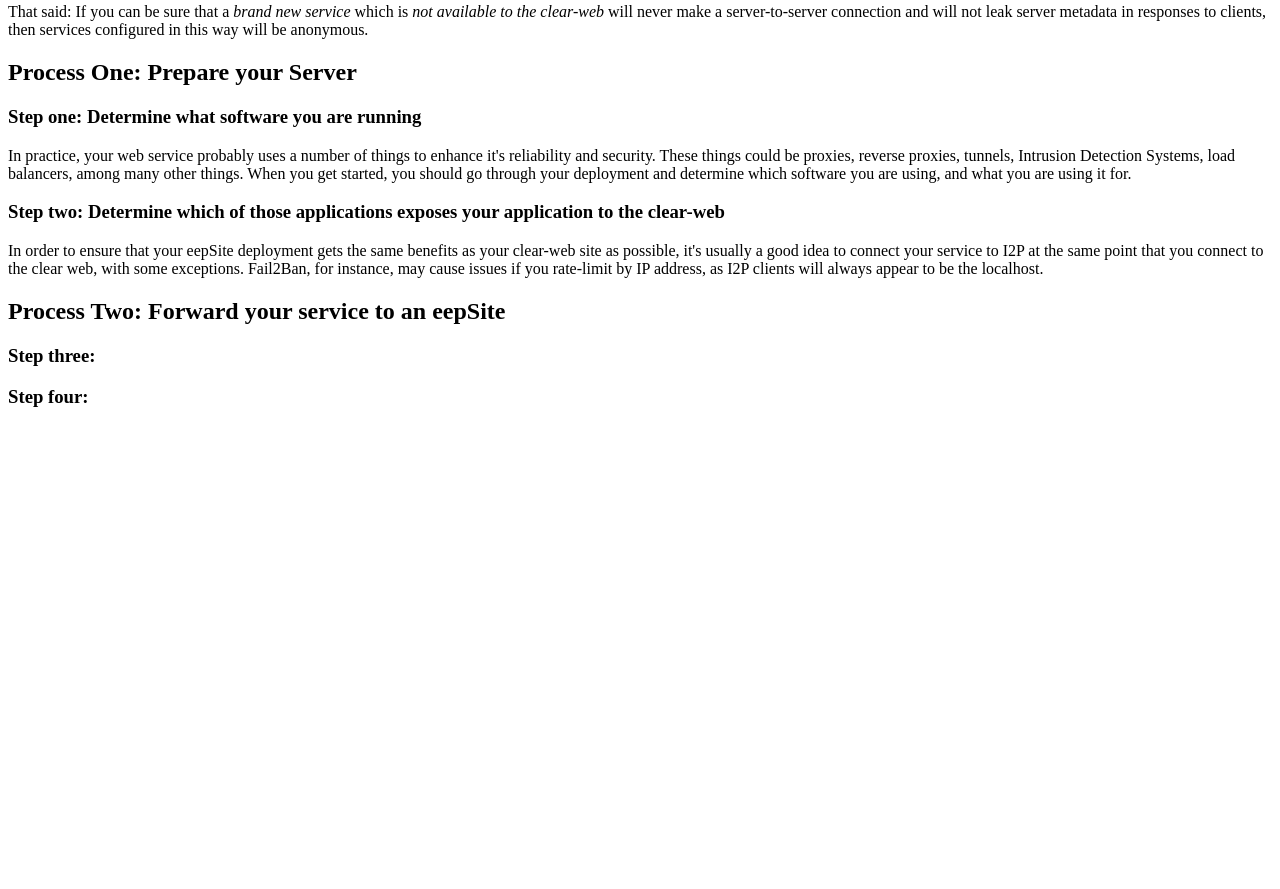
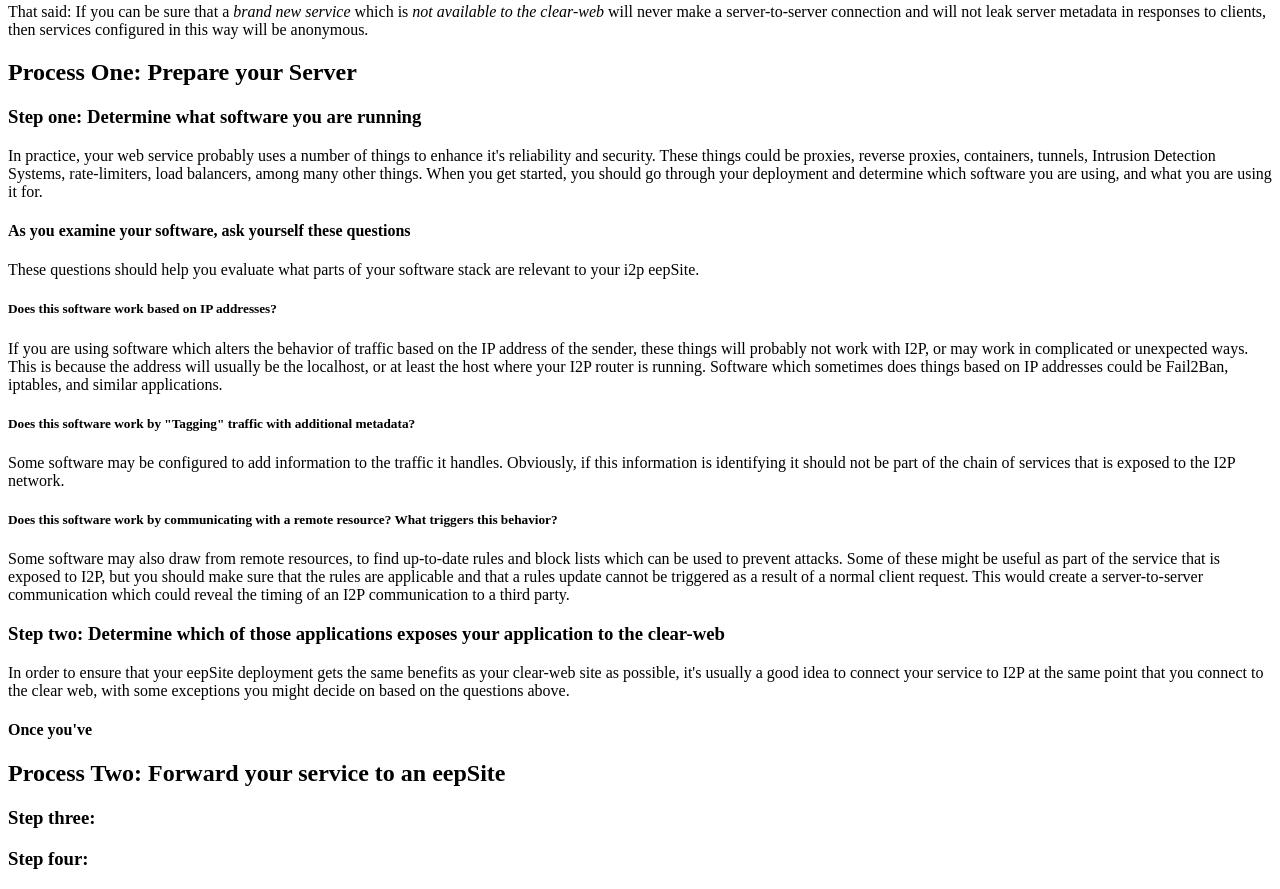
Before and after one commit to eyedeekay/Offer-I2P-Access-To-Your-Service, a plain HTML site: page index.html in a window 1280 px wide. Shown: the part 1070-1959 px from the top of the page. Before the commit the page ends 1496 px from the top, so only its background shows below. Drawn offline with Linux system fonts and the light colour scheme.

Commit message:
Text for step one considerations

```diff
--- a/index.html
+++ b/index.html
@@ -22,9 +22,18 @@
 <p>That said: If you can be sure that a <em>brand new service</em> which is <em>not</em> <em>available to the clear-web</em> will never make a server-to-server connection and will not leak server metadata in responses to clients, then services configured in this way will be anonymous.</p>
 <h2 id="process-one-prepare-your-server">Process One: Prepare your Server</h2>
 <h3 id="step-one-determine-what-software-you-are-running">Step one: Determine what software you are running</h3>
-<p>In practice, your web service probably uses a number of things to enhance it's reliability and security. These things could be proxies, reverse proxies, tunnels, Intrusion Detection Systems, load balancers, among many other things. When you get started, you should go through your deployment and determine which software you are using, and what you are using it for.</p>
+<p>In practice, your web service probably uses a number of things to enhance it's reliability and security. These things could be proxies, reverse proxies, containers, tunnels, Intrusion Detection Systems, rate-limiters, load balancers, among many other things. When you get started, you should go through your deployment and determine which software you are using, and what you are using it for.</p>
+<h4 id="as-you-examine-your-software-ask-yourself-these-questions">As you examine your software, ask yourself these questions</h4>
+<p>These questions should help you evaluate what parts of your software stack are relevant to your i2p eepSite.</p>
+<h5 id="does-this-software-work-based-on-ip-addresses">Does this software work based on IP addresses?</h5>
+<p>If you are using software which alters the behavior of traffic based on the IP address of the sender, these things will probably not work with I2P, or may work in complicated or unexpected ways. This is because the address will usually be the localhost, or at least the host where your I2P router is running. Software which sometimes does things based on IP addresses could be Fail2Ban, iptables, and similar applications.</p>
+<h5 id="does-this-software-work-by-tagging-traffic-with-additional-metadata">Does this software work by &quot;Tagging&quot; traffic with additional metadata?</h5>
+<p>Some software may be configured to add information to the traffic it handles. Obviously, if this information is identifying it should not be part of the chain of services that is exposed to the I2P network.</p>
+<h5 id="does-this-software-work-by-communicating-with-a-remote-resource-what-triggers-this-behavior">Does this software work by communicating with a remote resource? What triggers this behavior?</h5>
+<p>Some software may also draw from remote resources, to find up-to-date rules and block lists which can be used to prevent attacks. Some of these might be useful as part of the service that is exposed to I2P, but you should make sure that the rules are applicable and that a rules update cannot be triggered as a result of a normal client request. This would create a server-to-server communication which could reveal the timing of an I2P communication to a third party.</p>
 <h3 id="step-two-determine-which-of-those-applications-exposes-your-application-to-the-clear-web">Step two: Determine which of those applications exposes your application to the clear-web</h3>
-<p>In order to ensure that your eepSite deployment gets the same benefits as your clear-web site as possible, it's usually a good idea to connect your service to I2P at the same point that you connect to the clear web, with some exceptions. Fail2Ban, for instance, may cause issues if you rate-limit by IP address, as I2P clients will always appear to be the localhost.</p>
+<p>In order to ensure that your eepSite deployment gets the same benefits as your clear-web site as possible, it's usually a good idea to connect your service to I2P at the same point that you connect to the clear web, with some exceptions you might decide on based on the questions above.</p>
+<h4 id="once-youve">Once you've</h4>
 <h2 id="process-two-forward-your-service-to-an-eepsite">Process Two: Forward your service to an eepSite</h2>
 <h3 id="step-three">Step three:</h3>
 <h3 id="step-four">Step four:</h3>
```
Also changed, not shown: 3 other files.
